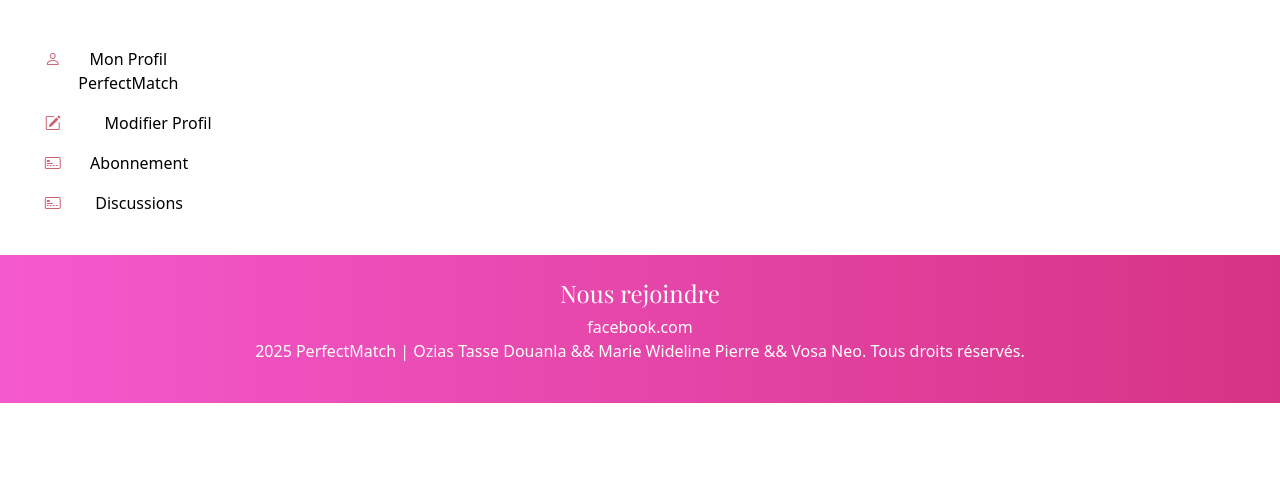
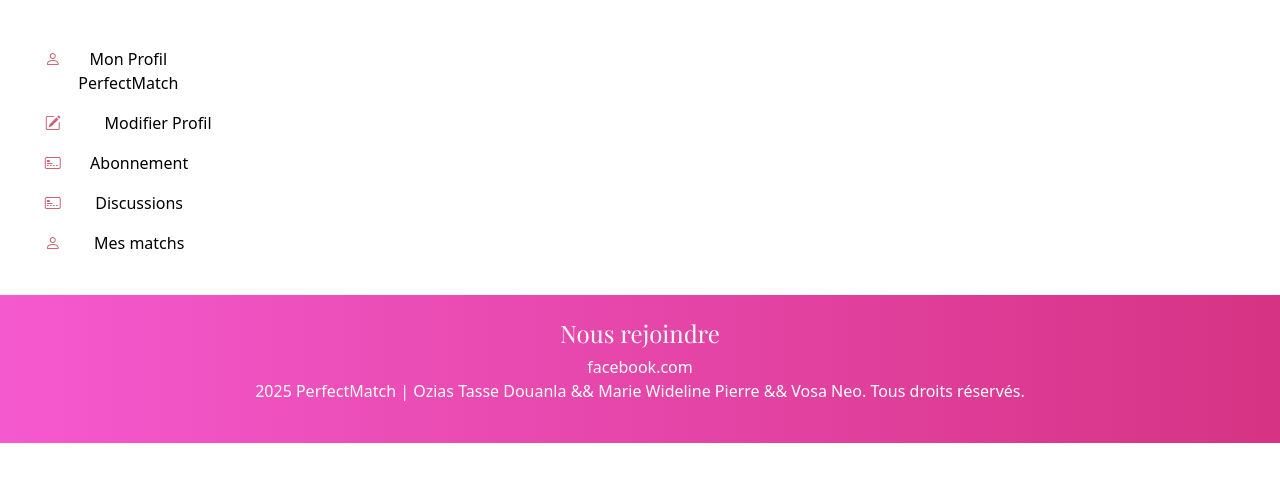
Before and after one commit to Ozias22/Projet-Web, a Django app: page /accueil/ in a window 1280 px wide. Shown: the part 310-800 px from the top of the page. Run offline with Django 5.2, Linux system fonts and the light colour scheme; the visitor is signed in with stand-in values (Sample User, id 1); data comes from the database, SQL or seed files in the repository; data that the repository does not hold is empty; some libraries are stand-ins or nearby versions.

Commit message:
Ajout du style de l'accueil

```diff
--- a/PerfectMatch/utilisateurs/templates/utilisateurs/_modele.html
+++ b/PerfectMatch/utilisateurs/templates/utilisateurs/_modele.html
@@ -90,7 +90,6 @@
 
 </ul>
 
-
                 {% else %}
                 <div class="navbar-nav ms-auto">
                     <a class="nav-link active btn btn-light fw-bold text-white" aria-current="page"
--- a/PerfectMatch/utilisateurs/templates/utilisateurs/accueil.html
+++ b/PerfectMatch/utilisateurs/templates/utilisateurs/accueil.html
@@ -23,26 +23,35 @@ PerfectMatch - Accueil
           <div>
             <p class="">Découvrez des profils qui vous correspondent et commencez votre aventure dès aujourd'hui !
             </p>
+<div class="mt-5">
 
-            <div class="mt-5">
   <div class="d-flex w-50 justify-content-between survol">
     <i class="bi bi-person text-secondary"></i>
     <a href="{% url 'profilPerfectMatch' %}" class="mb-3 w-100">Mon Profil PerfectMatch</a>
   </div>
-              <div class="d-flex justify-content-between survol">
+
+  <div class="d-flex w-50 justify-content-between survol">
     <i class="bi bi-pencil-square text-secondary"></i>
-                <a href="{% url 'profil' %}" class="mb-3 w-75">Modifier Profil</a>
+    <a href="{% url 'profil' %}" class="mb-3 w-100">Modifier Profil</a>
   </div>
+
   <div class="d-flex w-50 justify-content-between survol">
-                <i class="bi bi-credit-card-2-front text-secondary"></i>
-                <a href="{% url 'valider_abonement' %}" class="mb-3 w-75">Abonnement</a>
+    <i class="bi bi-credit-card text-secondary"></i>
+    <a href="{% url 'valider_abonement' %}" class="mb-3 w-100">Abonnement</a>
   </div>
+
   <div class="d-flex w-50 justify-content-between survol">
-                <i class="bi bi-credit-card-2-front text-secondary"></i>
-                <a href="{% url 'discussions' %}" class="mb-3 w-75">Discussions</a>
+    <i class="bi bi-chat-dots text-secondary"></i>
+    <a href="{% url 'discussions' %}" class="mb-3 w-100">Discussions</a>
   </div>
+
+  <div class="d-flex w-50 justify-content-between survol">
+    <i class="bi bi-heart-fill text-danger"></i>
+    <a href="{% url 'mes_matchs' %}" class="mb-3 w-100">Mes matchs</a>
   </div>
+
 </div>
+
 
         </div>
       </div>
@@ -91,6 +100,10 @@ PerfectMatch - Accueil
           <div class="d-flex w-50 justify-content-between survol">
             <i class="bi bi-credit-card-2-front text-secondary"></i>
             <a href="{% url 'discussions' %}" class="mb-3 w-75">Discussions</a>
+          </div>
+            <div class="d-flex w-50 justify-content-between survol">
+            <i class="bi bi-person text-secondary"></i>
+            <a href="{% url 'mes_matchs' %}" class="mb-3 w-75">Mes matchs</a>
           </div>
         </div>
       </div>
--- a/PerfectMatch/utilisateurs/templates/utilisateurs/mes_matchs.html
+++ b/PerfectMatch/utilisateurs/templates/utilisateurs/mes_matchs.html
@@ -4,7 +4,7 @@
 <div class="container mt-5">
     <div class="card shadow-lg">
         <div class="card-header bg-dark-subtle text-center">
-            <h2 class="mb-0">Mes Matchs de Compatibilité</h2>
+            <h2 class="mb-0">Mes Matchs</h2>
         </div>
         <div class="card-body px-5 py-4">
 
--- a/PerfectMatch/utilisateurs/urls.py
+++ b/PerfectMatch/utilisateurs/urls.py
@@ -27,4 +27,6 @@ urlpatterns = [
     path('api/messages/<int:user_id>/', views.get_messages, name='get_messages'),
     path('api/envoyer_message/<int:receiver_Id>/', views.envoyer_message, name='envoyer_message'),
     path('modif_profil/', views.modifier_view, name='modif_profil'),
+    path('mes_matchs/', views.mes_matchs, name='mes_matchs'),
+    path('profil/<int:id>/', views.profil_view, name='profil')
 ]
--- a/PerfectMatch/utilisateurs/views.py
+++ b/PerfectMatch/utilisateurs/views.py
@@ -202,6 +202,7 @@ def profil_perfectmatch_view(request):
             "ImagesUser": imagesUser
         }
     )
+
 @login_required
 def obtenir_profil(request):
     user = request.user
@@ -392,7 +393,7 @@ def get_discussions(request):
 
     return JsonResponse(data, safe=False)
 
-@login_required
+
 @login_required
 def get_messages(request, user_id):
     current_profile = request.user.profile
@@ -467,3 +468,11 @@ def envoyer_message(request,receiver_Id):
         return JsonResponse({'result': 'Message envoyé avec succès'})
     else:
         return JsonResponse({'error': 'Échec de l\'envoi du message'}, status=500)
+
+@login_required
+def mes_matchs(request):
+    user = request.user
+    # Filtrer les tests faits par l'utilisateur
+    matchs = Compatibilite.objects.filter(utilisateur=user).select_related('match')
+    matchs = matchs.order_by('-score')  # tri décroissant
+    return render(request, 'utilisateurs/mes_matchs.html', {'matchs': matchs})
```
Lines whose indentation alone changed are shown as unchanged.
